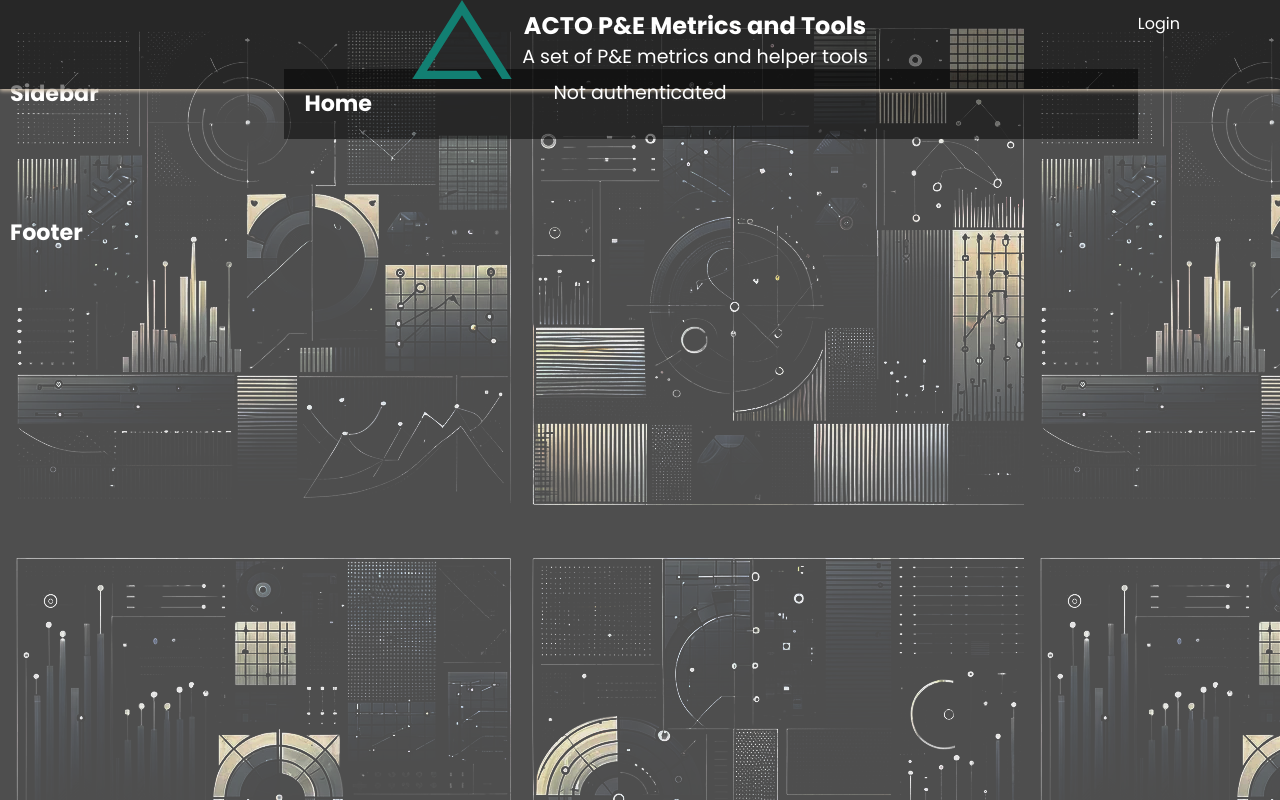
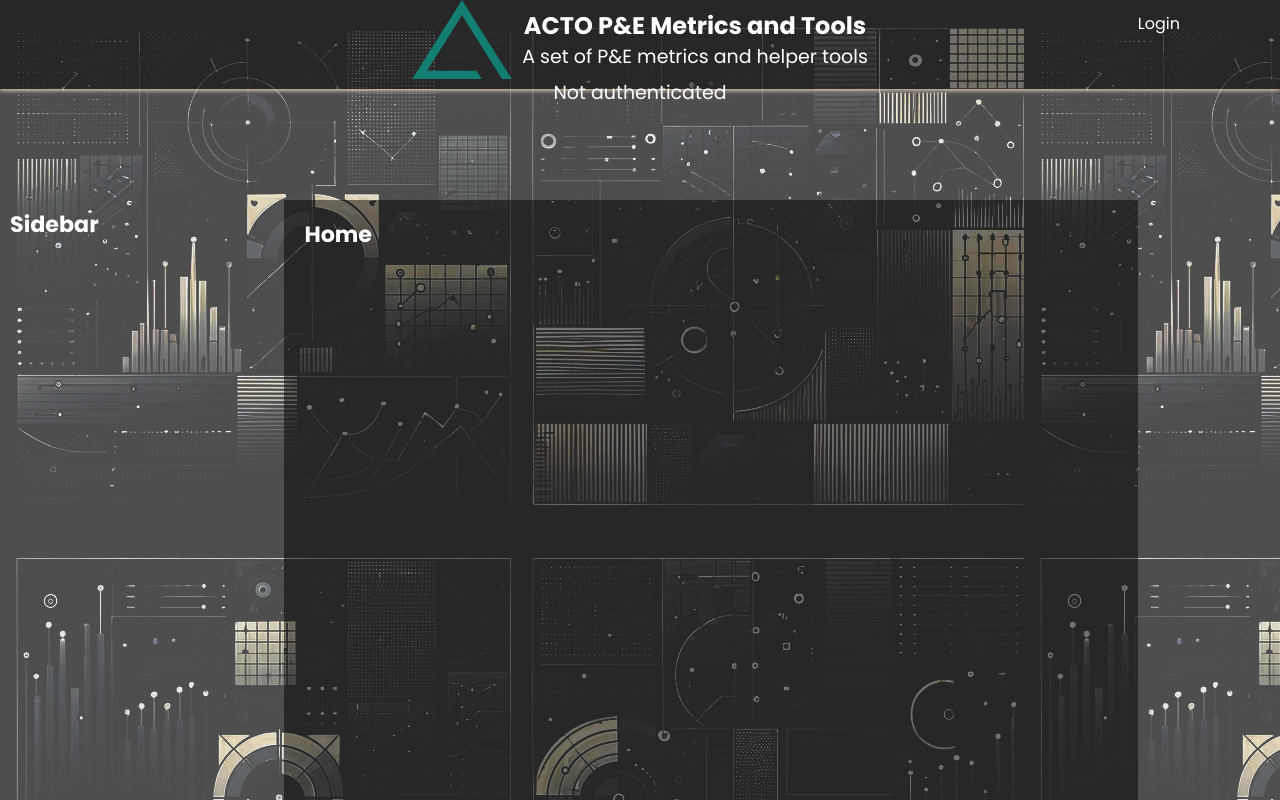
Before and after one commit to foozlereducer/foozle-engineering-reports, a Vue app in the folder views/frontEnd/: page / in a window 1280 px wide. Shown: the top 800 px of the page. Built offline with nearby package versions, Linux system fonts and the light colour scheme.

Commit message:
fixed the main content so it is a 30px below the Nav. Before it was obset vertically by the size of the content. Now the content is working correctly

```diff
--- a/views/frontEnd/src/assets/css/mediaQueries.css
+++ b/views/frontEnd/src/assets/css/mediaQueries.css
@@ -27,7 +27,6 @@ body {
      "sd sd main main main main main main main"
      "sd sd main main main main main main main"
      "ft ft ft ft  ft   ft   ft   ft   ft";
-     grid-template-rows: 0 1fr 1fr 1fr 1fr; /* Adjust row heights */
 }
 /** Header **/
 header.main-header {
@@ -145,6 +144,13 @@ nav ul li a {
    padding: 20px;
    color: white;
    background-color: rgba(0,0,0,0.5);
+   min-height: 100vh;
+ }
+ .router-view {
+   display:flex;
+   flex-direction: column;
+   flex-wrap: wrap;
+
  }
 
  /**
@@ -247,6 +253,7 @@ i {
    transition: 3s ease all;
    display:none;
 }
+/* End Nav CSS */
 
 html, body, header, section, div, h1, h2, h3, h4, p {
    display: initial;
--- a/views/frontEnd/src/components/MainContent.vue
+++ b/views/frontEnd/src/components/MainContent.vue
@@ -1,5 +1,7 @@
 <template>
     <main class="content">
-        <router-view></router-view>
+        <div class="router-view">
+            <router-view></router-view>
+        </div>
     </main>
 </template>
```
